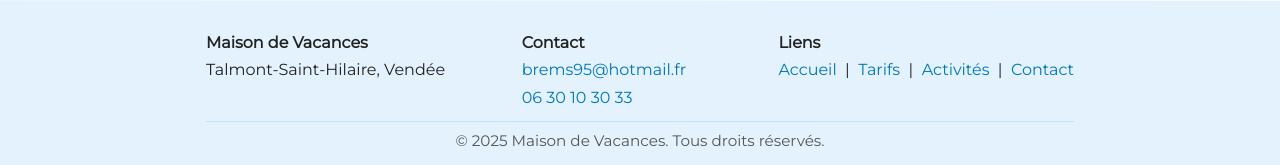
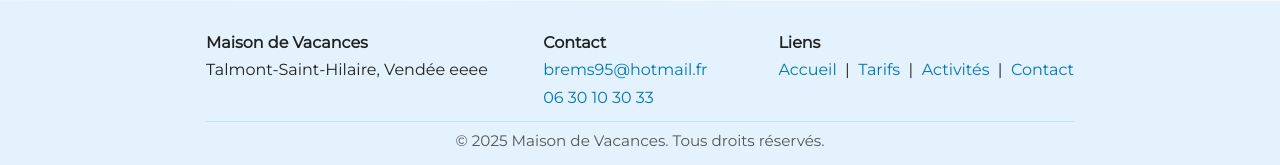
Before and after one commit to Shankssj/MaisonVeillon, a Symfony app: template templates/tarifs/tarifs.html.twig in a window 1280 px wide. Shown: the part 1147-1312 px from the top of the page. Run offline with Twig, Linux system fonts and the light colour scheme; the template is opened without the code that fills it, so the values that code supplies are empty; some libraries are stand-ins or nearby versions.

Commit message:
test eeee
test

```diff
--- a/templates/footer.html.twig
+++ b/templates/footer.html.twig
@@ -3,7 +3,7 @@
 		<div class="footer-row">
 			<div class="footer-col">
 				<strong>Maison de Vacances</strong><br>
-				Talmont-Saint-Hilaire, Vendée
+				Talmont-Saint-Hilaire, Vendée eeee
 			</div>
 			<div class="footer-col">
 				<strong>Contact</strong><br>
```
